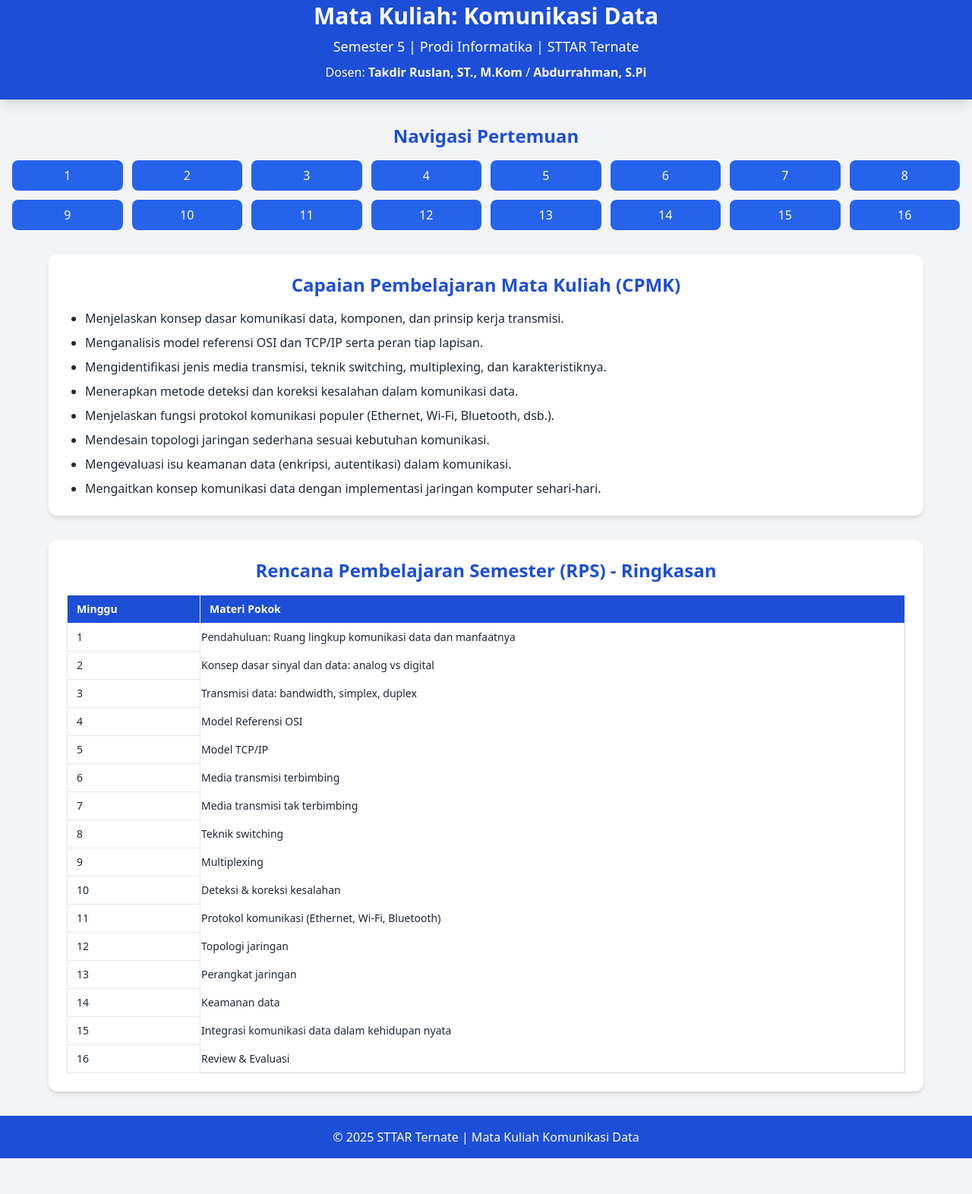
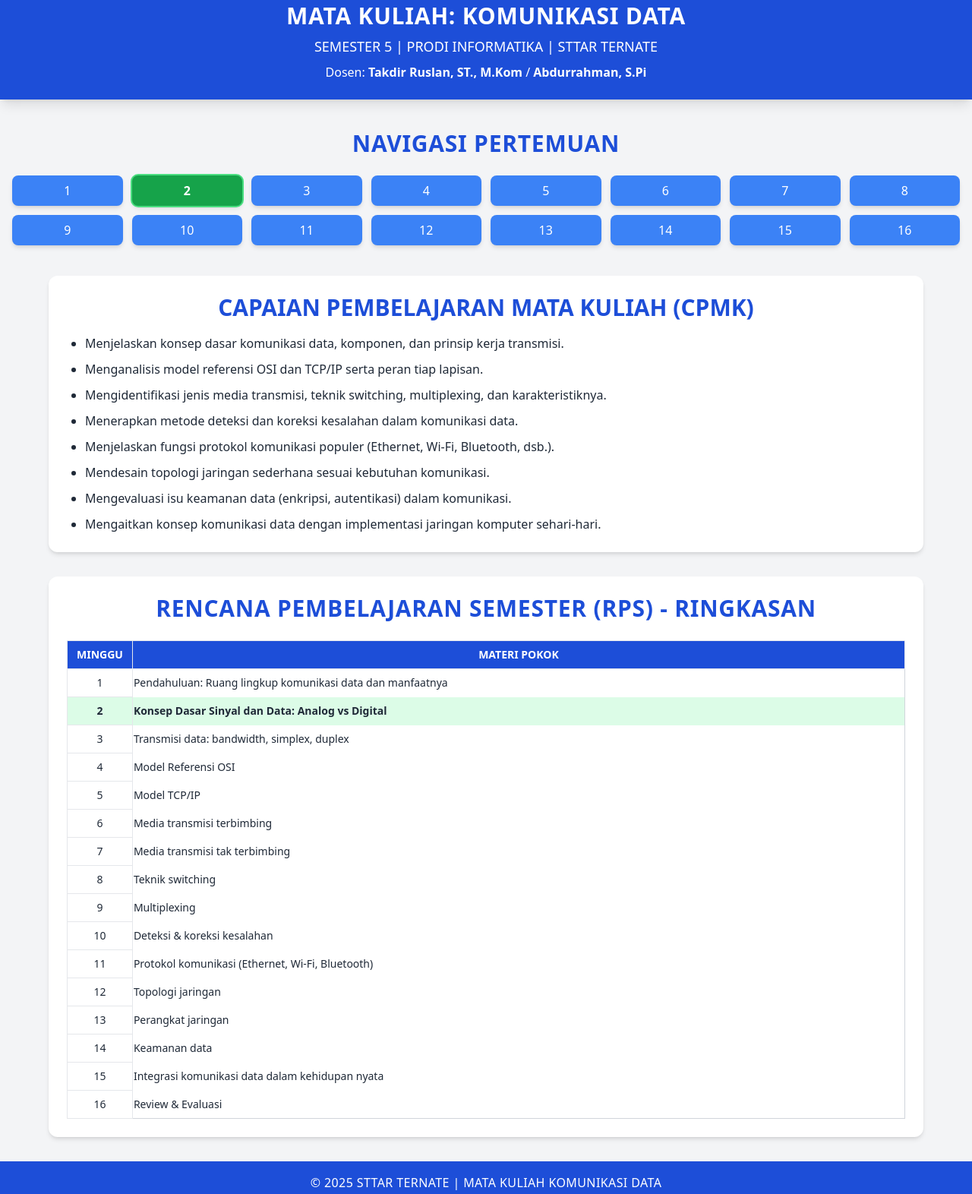
Before and after one commit to komdatSTTAR/komdat, a plain HTML site: page index.html in a window 1280 px wide. Shown: the part 21-1593 px from the top of the page at 76% size. Before the commit the page ends 1546 px from the top, so only its background shows below. Drawn offline with nearby package versions, Linux system fonts and the light colour scheme.

Commit message:
Update index.html

```diff
--- a/index.html
+++ b/index.html
@@ -3,48 +3,61 @@
 <head>
   <meta charset="UTF-8" />
   <meta name="viewport" content="width=device-width, initial-scale=1.0" />
-  <title>Mata Kuliah Komunikasi Data - STTAR Ternate</title>
+  <title>MATA KULIAH KOMUNIKASI DATA - STTAR TERNATE</title>
   <script src="https://cdn.tailwindcss.com"></script>
 </head>
 
 <body class="bg-gray-100 text-gray-800 font-sans">
-  <!-- Header -->
+
+  <!-- HEADER -->
   <header class="bg-blue-700 text-white py-6 shadow-lg">
     <div class="container mx-auto text-center">
-      <h1 class="text-3xl font-bold">Mata Kuliah: Komunikasi Data</h1>
-      <p class="text-lg mt-2">Semester 5 | Prodi Informatika | STTAR Ternate</p>
-      <p class="mt-2">Dosen: <span class="font-semibold">Takdir Ruslan, ST., M.Kom</span> / <span class="font-semibold">Abdurrahman, S.Pi</span></p>
+      <h1 class="text-3xl font-extrabold tracking-wide uppercase">MATA KULIAH: KOMUNIKASI DATA</h1>
+      <p class="text-lg mt-2 font-medium">SEMESTER 5 | PRODI INFORMATIKA | STTAR TERNATE</p>
+      <p class="mt-2 text-sm md:text-base">Dosen:
+        <span class="font-semibold">Takdir Ruslan, ST., M.Kom</span> /
+        <span class="font-semibold">Abdurrahman, S.Pi</span>
+      </p>
     </div>
   </header>
 
-  <!-- Navigasi Pertemuan -->
-  <section class="container mx-auto my-8 px-4">
-    <h2 class="text-2xl font-semibold mb-4 text-center text-blue-700">Navigasi Pertemuan</h2>
-    <div class="grid grid-cols-2 sm:grid-cols-4 md:grid-cols-8 gap-3">
-      <!-- Tombol pertemuan 1-16 -->
-      <a href="#pertemuan1" class="bg-blue-600 hover:bg-blue-800 text-white py-2 px-4 rounded-lg text-center">1</a>
-      <a href="#pertemuan2" class="bg-blue-600 hover:bg-blue-800 text-white py-2 px-4 rounded-lg text-center">2</a>
-      <a href="#pertemuan3" class="bg-blue-600 hover:bg-blue-800 text-white py-2 px-4 rounded-lg text-center">3</a>
-      <a href="#pertemuan4" class="bg-blue-600 hover:bg-blue-800 text-white py-2 px-4 rounded-lg text-center">4</a>
-      <a href="#pertemuan5" class="bg-blue-600 hover:bg-blue-800 text-white py-2 px-4 rounded-lg text-center">5</a>
-      <a href="#pertemuan6" class="bg-blue-600 hover:bg-blue-800 text-white py-2 px-4 rounded-lg text-center">6</a>
-      <a href="#pertemuan7" class="bg-blue-600 hover:bg-blue-800 text-white py-2 px-4 rounded-lg text-center">7</a>
-      <a href="#pertemuan8" class="bg-blue-600 hover:bg-blue-800 text-white py-2 px-4 rounded-lg text-center">8</a>
-      <a href="#pertemuan9" class="bg-blue-600 hover:bg-blue-800 text-white py-2 px-4 rounded-lg text-center">9</a>
-      <a href="#pertemuan10" class="bg-blue-600 hover:bg-blue-800 text-white py-2 px-4 rounded-lg text-center">10</a>
-      <a href="#pertemuan11" class="bg-blue-600 hover:bg-blue-800 text-white py-2 px-4 rounded-lg text-center">11</a>
-      <a href="#pertemuan12" class="bg-blue-600 hover:bg-blue-800 text-white py-2 px-4 rounded-lg text-center">12</a>
-      <a href="#pertemuan13" class="bg-blue-600 hover:bg-blue-800 text-white py-2 px-4 rounded-lg text-center">13</a>
-      <a href="#pertemuan14" class="bg-blue-600 hover:bg-blue-800 text-white py-2 px-4 rounded-lg text-center">14</a>
-      <a href="#pertemuan15" class="bg-blue-600 hover:bg-blue-800 text-white py-2 px-4 rounded-lg text-center">15</a>
-      <a href="#pertemuan16" class="bg-blue-600 hover:bg-blue-800 text-white py-2 px-4 rounded-lg text-center">16</a>
+  <!-- NAVIGASI PERTEMUAN -->
+  <section class="container mx-auto my-10 px-4">
+    <h2 class="text-2xl md:text-3xl font-bold mb-6 text-center text-blue-700 uppercase tracking-wide">
+      Navigasi Pertemuan
+    </h2>
+
+    <div class="grid grid-cols-2 sm:grid-cols-4 md:grid-cols-8 gap-3 text-center">
+      <!-- Tombol Pertemuan 1 -->
+      <a href="#" class="bg-blue-500 hover:bg-blue-700 text-white py-2 px-4 rounded-lg shadow-md">1</a>
+
+      <!-- Tombol Pertemuan 2 (Aktif) -->
+      <a href="minggu2.html" class="bg-green-600 hover:bg-green-700 text-white py-2 px-4 rounded-lg shadow-md font-bold ring-2 ring-green-400">
+        2
+      </a>
+
+      <!-- Tombol Pertemuan 3-16 -->
+      <a href="#" class="bg-blue-500 hover:bg-blue-700 text-white py-2 px-4 rounded-lg shadow-md">3</a>
+      <a href="#" class="bg-blue-500 hover:bg-blue-700 text-white py-2 px-4 rounded-lg shadow-md">4</a>
+      <a href="#" class="bg-blue-500 hover:bg-blue-700 text-white py-2 px-4 rounded-lg shadow-md">5</a>
+      <a href="#" class="bg-blue-500 hover:bg-blue-700 text-white py-2 px-4 rounded-lg shadow-md">6</a>
+      <a href="#" class="bg-blue-500 hover:bg-blue-700 text-white py-2 px-4 rounded-lg shadow-md">7</a>
+      <a href="#" class="bg-blue-500 hover:bg-blue-700 text-white py-2 px-4 rounded-lg shadow-md">8</a>
+      <a href="#" class="bg-blue-500 hover:bg-blue-700 text-white py-2 px-4 rounded-lg shadow-md">9</a>
+      <a href="#" class="bg-blue-500 hover:bg-blue-700 text-white py-2 px-4 rounded-lg shadow-md">10</a>
+      <a href="#" class="bg-blue-500 hover:bg-blue-700 text-white py-2 px-4 rounded-lg shadow-md">11</a>
+      <a href="#" class="bg-blue-500 hover:bg-blue-700 text-white py-2 px-4 rounded-lg shadow-md">12</a>
+      <a href="#" class="bg-blue-500 hover:bg-blue-700 text-white py-2 px-4 rounded-lg shadow-md">13</a>
+      <a href="#" class="bg-blue-500 hover:bg-blue-700 text-white py-2 px-4 rounded-lg shadow-md">14</a>
+      <a href="#" class="bg-blue-500 hover:bg-blue-700 text-white py-2 px-4 rounded-lg shadow-md">15</a>
+      <a href="#" class="bg-blue-500 hover:bg-blue-700 text-white py-2 px-4 rounded-lg shadow-md">16</a>
     </div>
   </section>
 
   <!-- CPMK -->
   <section class="bg-white shadow-md rounded-xl p-6 mx-4 md:mx-16 mb-8">
-    <h2 class="text-2xl font-semibold text-blue-700 mb-4 text-center">Capaian Pembelajaran Mata Kuliah (CPMK)</h2>
-    <ul class="list-disc pl-6 space-y-2 text-justify">
+    <h2 class="text-2xl md:text-3xl font-bold text-blue-700 mb-4 text-center uppercase">Capaian Pembelajaran Mata Kuliah (CPMK)</h2>
+    <ul class="list-disc pl-6 space-y-2 text-justify leading-relaxed">
       <li>Menjelaskan konsep dasar komunikasi data, komponen, dan prinsip kerja transmisi.</li>
       <li>Menganalisis model referensi OSI dan TCP/IP serta peran tiap lapisan.</li>
       <li>Mengidentifikasi jenis media transmisi, teknik switching, multiplexing, dan karakteristiknya.</li>
@@ -56,42 +69,47 @@
     </ul>
   </section>
 
-  <!-- RPS Ringkas -->
+  <!-- RPS RINGKAS -->
   <section class="bg-white shadow-md rounded-xl p-6 mx-4 md:mx-16 mb-8">
-    <h2 class="text-2xl font-semibold text-blue-700 mb-4 text-center">Rencana Pembelajaran Semester (RPS) - Ringkasan</h2>
+    <h2 class="text-2xl md:text-3xl font-bold text-blue-700 mb-6 text-center uppercase tracking-wide">
+      Rencana Pembelajaran Semester (RPS) - Ringkasan
+    </h2>
     <div class="overflow-x-auto">
       <table class="min-w-full border border-gray-300 text-sm text-left">
-        <thead class="bg-blue-700 text-white">
+        <thead class="bg-blue-700 text-white uppercase text-center">
           <tr>
-            <th class="py-2 px-3 border">Minggu</th>
+            <th class="py-2 px-3 border w-16">Minggu</th>
             <th class="py-2 px-3 border">Materi Pokok</th>
           </tr>
         </thead>
         <tbody>
-          <tr><td class="border px-3 py-2">1</td><td>Pendahuluan: Ruang lingkup komunikasi data dan manfaatnya</td></tr>
-          <tr><td class="border px-3 py-2">2</td><td>Konsep dasar sinyal dan data: analog vs digital</td></tr>
-          <tr><td class="border px-3 py-2">3</td><td>Transmisi data: bandwidth, simplex, duplex</td></tr>
-          <tr><td class="border px-3 py-2">4</td><td>Model Referensi OSI</td></tr>
-          <tr><td class="border px-3 py-2">5</td><td>Model TCP/IP</td></tr>
-          <tr><td class="border px-3 py-2">6</td><td>Media transmisi terbimbing</td></tr>
-          <tr><td class="border px-3 py-2">7</td><td>Media transmisi tak terbimbing</td></tr>
-          <tr><td class="border px-3 py-2">8</td><td>Teknik switching</td></tr>
-          <tr><td class="border px-3 py-2">9</td><td>Multiplexing</td></tr>
-          <tr><td class="border px-3 py-2">10</td><td>Deteksi & koreksi kesalahan</td></tr>
-          <tr><td class="border px-3 py-2">11</td><td>Protokol komunikasi (Ethernet, Wi-Fi, Bluetooth)</td></tr>
-          <tr><td class="border px-3 py-2">12</td><td>Topologi jaringan</td></tr>
-          <tr><td class="border px-3 py-2">13</td><td>Perangkat jaringan</td></tr>
-          <tr><td class="border px-3 py-2">14</td><td>Keamanan data</td></tr>
-          <tr><td class="border px-3 py-2">15</td><td>Integrasi komunikasi data dalam kehidupan nyata</td></tr>
-          <tr><td class="border px-3 py-2">16</td><td>Review & Evaluasi</td></tr>
+          <tr class="hover:bg-blue-50"><td class="border px-3 py-2 text-center">1</td><td>Pendahuluan: Ruang lingkup komunikasi data dan manfaatnya</td></tr>
+          <tr class="bg-green-100 font-semibold"><td class="border px-3 py-2 text-center">2</td><td>Konsep Dasar Sinyal dan Data: Analog vs Digital</td></tr>
+          <tr class="hover:bg-blue-50"><td class="border px-3 py-2 text-center">3</td><td>Transmisi data: bandwidth, simplex, duplex</td></tr>
+          <tr class="hover:bg-blue-50"><td class="border px-3 py-2 text-center">4</td><td>Model Referensi OSI</td></tr>
+          <tr class="hover:bg-blue-50"><td class="border px-3 py-2 text-center">5</td><td>Model TCP/IP</td></tr>
+          <tr class="hover:bg-blue-50"><td class="border px-3 py-2 text-center">6</td><td>Media transmisi terbimbing</td></tr>
+          <tr class="hover:bg-blue-50"><td class="border px-3 py-2 text-center">7</td><td>Media transmisi tak terbimbing</td></tr>
+          <tr class="hover:bg-blue-50"><td class="border px-3 py-2 text-center">8</td><td>Teknik switching</td></tr>
+          <tr class="hover:bg-blue-50"><td class="border px-3 py-2 text-center">9</td><td>Multiplexing</td></tr>
+          <tr class="hover:bg-blue-50"><td class="border px-3 py-2 text-center">10</td><td>Deteksi & koreksi kesalahan</td></tr>
+          <tr class="hover:bg-blue-50"><td class="border px-3 py-2 text-center">11</td><td>Protokol komunikasi (Ethernet, Wi-Fi, Bluetooth)</td></tr>
+          <tr class="hover:bg-blue-50"><td class="border px-3 py-2 text-center">12</td><td>Topologi jaringan</td></tr>
+          <tr class="hover:bg-blue-50"><td class="border px-3 py-2 text-center">13</td><td>Perangkat jaringan</td></tr>
+          <tr class="hover:bg-blue-50"><td class="border px-3 py-2 text-center">14</td><td>Keamanan data</td></tr>
+          <tr class="hover:bg-blue-50"><td class="border px-3 py-2 text-center">15</td><td>Integrasi komunikasi data dalam kehidupan nyata</td></tr>
+          <tr class="hover:bg-blue-50"><td class="border px-3 py-2 text-center">16</td><td>Review & Evaluasi</td></tr>
         </tbody>
       </table>
     </div>
   </section>
 
-  <!-- Footer -->
-  <footer class="bg-blue-700 text-white text-center py-4">
-    <p>&copy; 2025 STTAR Ternate | Mata Kuliah Komunikasi Data</p>
+  <!-- FOOTER -->
+  <footer class="bg-blue-700 text-white text-center py-4 mt-8">
+    <p class="text-sm md:text-base font-medium tracking-wide">
+      &copy; 2025 STTAR TERNATE | MATA KULIAH KOMUNIKASI DATA
+    </p>
   </footer>
+
 </body>
 </html>
```
